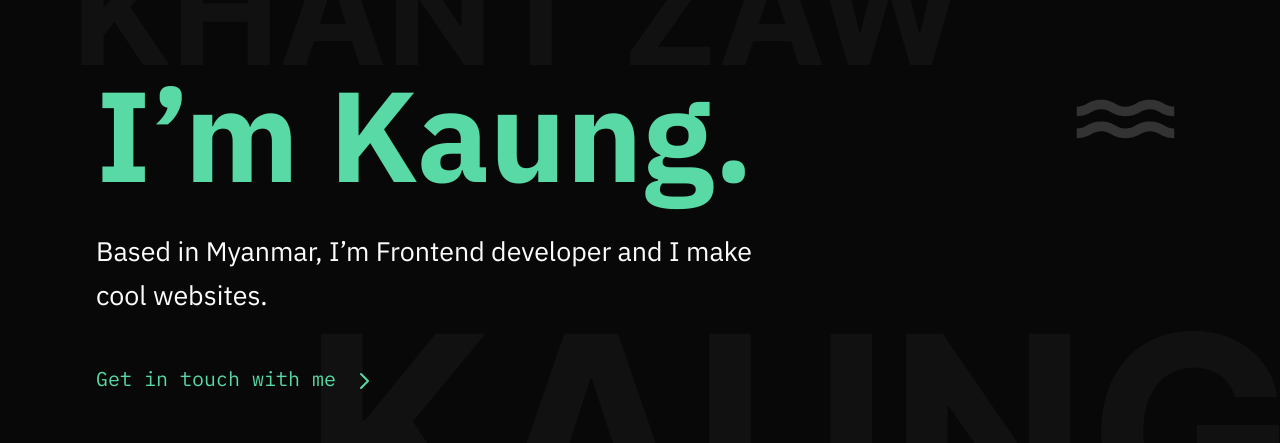
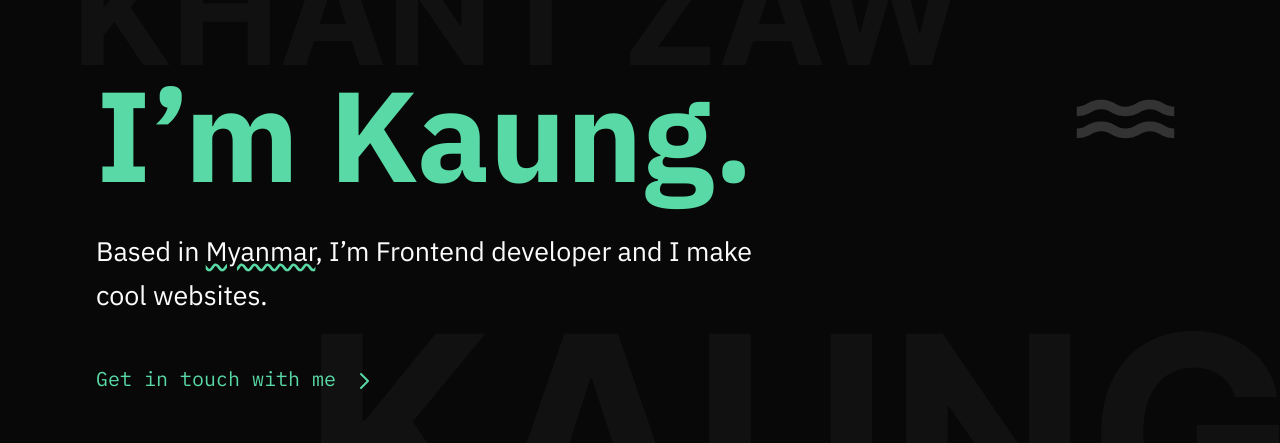
Before and after one commit to KaungKZ/Portfolio, a React (Create React App) app: page / in a window 1280 px wide. Shown: the part 186-629 px from the top of the page. Built offline with nearby package versions, Linux system fonts and the light colour scheme.

Commit message:
upgrade tailwind v2 to v3

```diff
--- a/craco.config.js
+++ /dev/null
@@ -1,9 +0,0 @@
-// craco.config.js
-module.exports = {
-  reactScriptsVersion: "react-scripts",
-  style: {
-    postcss: {
-      plugins: [require("tailwindcss"), require("autoprefixer")],
-    },
-  },
-};
--- /dev/null
+++ b/postcss.config.js
@@ -0,0 +1,4 @@
+const tailwindcss = require("tailwindcss");
+module.exports = {
+  plugins: [tailwindcss("./tailwind.config.js"), require("autoprefixer")],
+};
--- a/src/components/Home.jsx
+++ b/src/components/Home.jsx
@@ -64,8 +64,16 @@ export default function Home() {
           <h1 className="text-9xl text-primary-default font-bold font-default">
             I&#8217;m Kaung.
           </h1>
-          <h3 className="text-2.5xl text-text-white mt-8 mb-12 leading-relaxed max-w-[700px] font-default">
-            Based in Myanmar, I’m Frontend developer and I make cool websites.
+          <h3 className="text-2.5xl text-text-white mt-8 mb-12 leading-relaxed max-w-[700px] font-default ">
+            Based in{" "}
+            <a
+              className="underline decoration-wavy decoration-primary-default"
+              href="https://goo.gl/maps/QoUXopz3jCQNFYBo8"
+              target="_blank"
+            >
+              Myanmar
+            </a>
+            , I’m Frontend developer and I make cool websites.
           </h3>
           <div className="header__contact group inline-flex arrow-button">
             <a
@@ -281,10 +289,8 @@ export default function Home() {
                       <div className="wrapper">
                         <div className="thumbnail z-10 relative">
                           <img
-                            src={
-                              require("../assets/images/" +
-                                project.thumbnailBanner).default
-                            }
+                            src={require("../assets/images/" +
+                              project.thumbnailBanner)}
                           />
                         </div>
                       </div>
--- a/src/components/ProjectDetail.jsx
+++ b/src/components/ProjectDetail.jsx
@@ -58,7 +58,7 @@ export default function ProjectDetail() {
           <div className="pdetail__banner relative -ml-8">
             <img src={headerBg1} alt="" className="absolute pdetail__bg bg-1" />
             <img
-              src={require("../assets/images/" + detail.mainBanner).default}
+              src={require("../assets/images/" + detail.mainBanner)}
               alt={detail.name}
               width="940"
               className="mx-auto"
--- a/src/index.js
+++ b/src/index.js
@@ -2,6 +2,7 @@ import React from "react";
 import ReactDOM from "react-dom";
 import App from "./components/App";
 import "./styles/index.scss";
+// import "./styles/index.scss";
 import { BrowserRouter } from "react-router-dom";
 
 ReactDOM.render(
--- a/tailwind.config.js
+++ b/tailwind.config.js
@@ -1,8 +1,4 @@
-// const defaultTheme = require("tailwindcss/defaultTheme");
-const colors = require("tailwindcss/colors");
-
 module.exports = {
-  mode: "jit",
   purge: {
     content: [
       "./src/**/*.{js,jsx,ts,tsx}",
@@ -16,13 +12,11 @@ module.exports = {
       "after:bg-[#BBA038]",
     ],
   },
-  darkMode: false, // or 'media' or 'class'
   theme: {
     fontFamily: {
       sans: ["IBM-Plex-Sans", "sans-serif"],
       title: ["IBM-Plex-Mono", "sans-serif"],
     },
-
     colors: {},
     extend: {
       fontSize: {
```
Also changed, not shown: package.json (+9 -11 lines), 1 other file (tests, documents, lock files or other folders).
